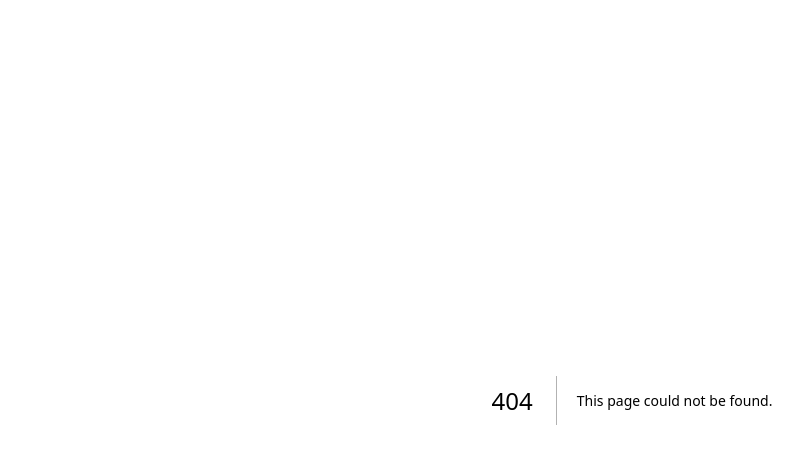
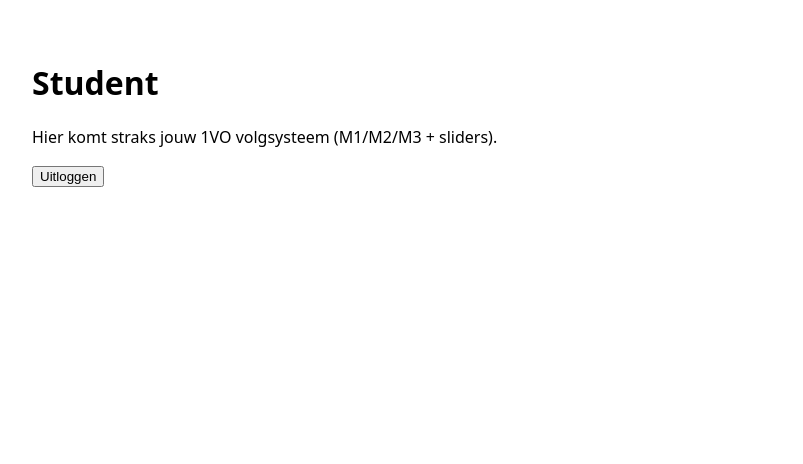
Before and after one commit to LuckyMi3/synergos-volgsysteem, a Next.js app: page /student in a window 1280 px wide. Before the commit this address had no page. Shown: the top 464 px of the page, without its empty margins (8-811 px from the left). Built offline with nearby package versions, Linux system fonts and the light colour scheme; no server answers.

Commit message:
Create page.tsx

```diff
--- /dev/null
+++ b/app/student/page.tsx
@@ -0,0 +1,18 @@
+"use client";
+
+import { supabase } from "../../lib/supabase";
+
+export default function StudentPage() {
+  async function logout() {
+    await supabase.auth.signOut();
+    window.location.href = "/";
+  }
+
+  return (
+    <div style={{ padding: 40 }}>
+      <h1>Student</h1>
+      <p>Hier komt straks jouw 1VO volgsysteem (M1/M2/M3 + sliders).</p>
+      <button onClick={logout}>Uitloggen</button>
+    </div>
+  );
+}
```
